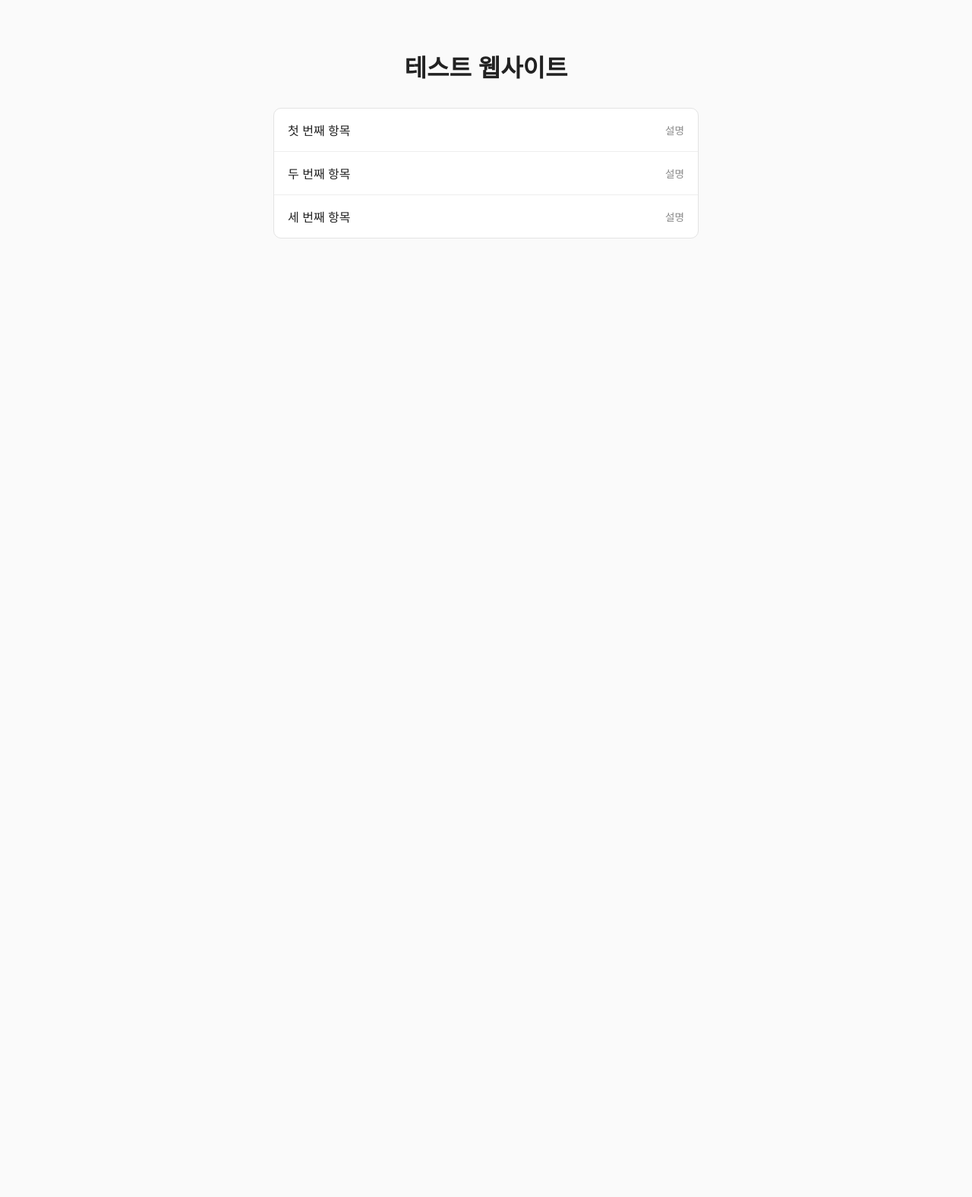
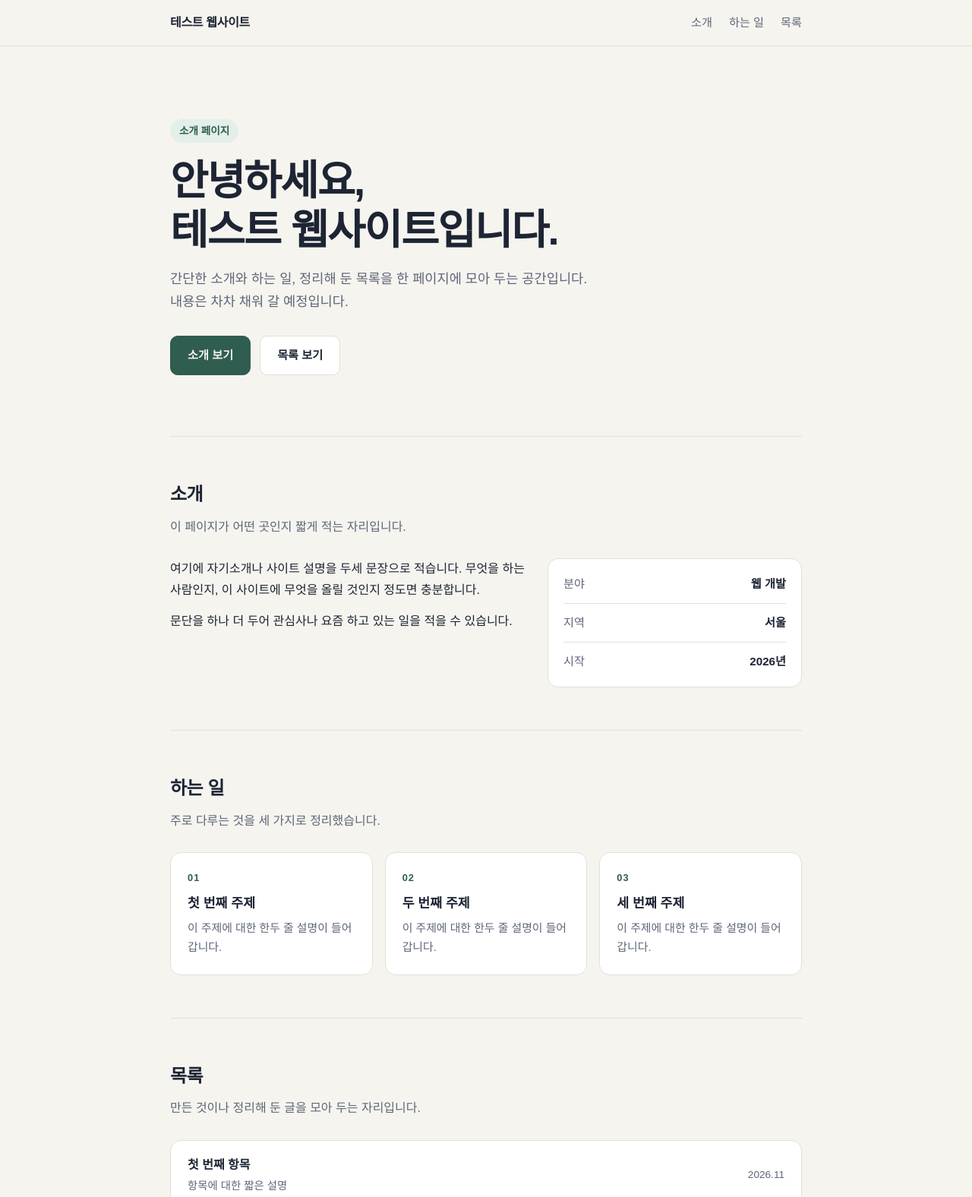
Before and after one commit to anthd227/test-website, a plain HTML site: page index.html in a window 1280 px wide. Shown: the top 1576 px of the page at 76% size. Before the commit the page ends 800 px from the top, so only its background shows below. Drawn offline with Linux system fonts and the light colour scheme.

Commit message:
feat: 소개 페이지 형식으로 개편

```diff
--- a/index.html
+++ b/index.html
@@ -5,25 +5,152 @@
 <meta name="viewport" content="width=device-width, initial-scale=1">
 <title>테스트 웹사이트</title>
 <style>
-  body { margin: 0; min-height: 100vh; font-family: "Malgun Gothic", "맑은 고딕", sans-serif; background: #fafafa; color: #222; }
-  main { max-width: 560px; margin: 0 auto; padding: 64px 20px; }
-  h1 { font-size: 2rem; font-weight: 600; margin: 0 0 32px; text-align: center; }
-  ul { list-style: none; margin: 0; padding: 0; background: #fff; border: 1px solid #e3e3e3; border-radius: 10px; overflow: hidden; }
-  li { border-bottom: 1px solid #eee; }
-  li:last-child { border-bottom: 0; }
-  li a, li span { display: flex; justify-content: space-between; align-items: center; padding: 16px 18px; color: inherit; text-decoration: none; }
-  li a:hover { background: #f3f6fa; }
-  li small { color: #888; font-size: 0.85rem; }
+  :root {
+    --bg: #f6f4ef; --card: #ffffff; --ink: #1d2433; --sub: #5d6678; --line: #e4e0d6;
+    --accent: #2f5d50; --accent-soft: #e3efe9;
+  }
+  @media (prefers-color-scheme: dark) {
+    :root { --bg: #12161d; --card: #1a2029; --ink: #e9edf3; --sub: #9aa5b6; --line: #2a3340;
+      --accent: #7fc8ad; --accent-soft: #1e3a33; }
+  }
+  * { box-sizing: border-box; }
+  html { scroll-behavior: smooth; }
+  body { margin: 0; background: var(--bg); color: var(--ink); line-height: 1.7;
+    font-family: "Pretendard", "Malgun Gothic", "맑은 고딕", "Apple SD Gothic Neo", sans-serif; }
+  a { color: inherit; text-decoration: none; }
+  .wrap { max-width: 880px; margin: 0 auto; padding: 0 24px; }
+
+  header { position: sticky; top: 0; background: color-mix(in srgb, var(--bg) 88%, transparent);
+    backdrop-filter: blur(8px); border-bottom: 1px solid var(--line); z-index: 10; }
+  header .wrap { display: flex; align-items: center; justify-content: space-between; height: 60px; }
+  .logo { font-weight: 700; letter-spacing: -0.02em; }
+  nav { display: flex; gap: 22px; font-size: 0.95rem; color: var(--sub); }
+  nav a:hover { color: var(--accent); }
+
+  .hero { padding: 96px 0 80px; }
+  .tag { display: inline-block; padding: 4px 12px; border-radius: 999px; background: var(--accent-soft);
+    color: var(--accent); font-size: 0.85rem; font-weight: 600; }
+  .hero h1 { font-size: clamp(2.2rem, 6vw, 3.4rem); line-height: 1.2; letter-spacing: -0.03em; margin: 18px 0 16px; }
+  .hero p { font-size: 1.1rem; color: var(--sub); max-width: 560px; margin: 0 0 30px; }
+  .btns { display: flex; gap: 12px; flex-wrap: wrap; }
+  .btn { padding: 12px 22px; border-radius: 10px; font-weight: 600; font-size: 0.95rem; border: 1px solid var(--line); background: var(--card); }
+  .btn.main { background: var(--accent); border-color: var(--accent); color: var(--bg); }
+  .btn:hover { transform: translateY(-1px); }
+
+  section { padding: 56px 0; border-top: 1px solid var(--line); }
+  h2 { font-size: 1.5rem; letter-spacing: -0.02em; margin: 0 0 8px; }
+  .lead { color: var(--sub); margin: 0 0 28px; }
+
+  .about { display: grid; grid-template-columns: 1.4fr 1fr; gap: 28px; align-items: start; }
+  .about p { margin: 0 0 14px; }
+  .facts { background: var(--card); border: 1px solid var(--line); border-radius: 14px; padding: 8px 20px; }
+  .facts div { display: flex; justify-content: space-between; padding: 12px 0; border-bottom: 1px solid var(--line); font-size: 0.95rem; }
+  .facts div:last-child { border-bottom: 0; }
+  .facts span { color: var(--sub); }
+
+  .cards { display: grid; grid-template-columns: repeat(3, 1fr); gap: 16px; }
+  .card { background: var(--card); border: 1px solid var(--line); border-radius: 14px; padding: 22px; }
+  .card .num { font-size: 0.8rem; font-weight: 700; color: var(--accent); letter-spacing: 0.08em; }
+  .card h3 { margin: 8px 0 6px; font-size: 1.08rem; }
+  .card p { margin: 0; color: var(--sub); font-size: 0.93rem; }
+
+  .list { list-style: none; margin: 0; padding: 0; background: var(--card); border: 1px solid var(--line); border-radius: 14px; overflow: hidden; }
+  .list li { display: flex; justify-content: space-between; align-items: center; gap: 16px; padding: 18px 22px; border-bottom: 1px solid var(--line); }
+  .list li:last-child { border-bottom: 0; }
+  .list b { font-weight: 600; }
+  .list p { margin: 2px 0 0; color: var(--sub); font-size: 0.9rem; }
+  .list small { color: var(--sub); white-space: nowrap; font-size: 0.85rem; }
+
+  footer { padding: 36px 0 56px; border-top: 1px solid var(--line); color: var(--sub); font-size: 0.9rem; text-align: center; }
+
+  @media (max-width: 680px) {
+    nav { gap: 14px; font-size: 0.88rem; }
+    .hero { padding: 64px 0 56px; }
+    .about, .cards { grid-template-columns: 1fr; }
+    .list li { flex-direction: column; align-items: flex-start; gap: 4px; }
+  }
 </style>
 </head>
 <body>
-<main>
-  <h1>테스트 웹사이트</h1>
-  <ul>
-    <li><span>첫 번째 항목 <small>설명</small></span></li>
-    <li><span>두 번째 항목 <small>설명</small></span></li>
-    <li><span>세 번째 항목 <small>설명</small></span></li>
-  </ul>
+
+<header>
+  <div class="wrap">
+    <a class="logo" href="#top">테스트 웹사이트</a>
+    <nav>
+      <a href="#about">소개</a>
+      <a href="#work">하는 일</a>
+      <a href="#list">목록</a>
+    </nav>
+  </div>
+</header>
+
+<main id="top">
+  <div class="wrap">
+
+    <div class="hero">
+      <span class="tag">소개 페이지</span>
+      <h1>안녕하세요,<br>테스트 웹사이트입니다.</h1>
+      <p>간단한 소개와 하는 일, 정리해 둔 목록을 한 페이지에 모아 두는 공간입니다. 내용은 차차 채워 갈 예정입니다.</p>
+      <div class="btns">
+        <a class="btn main" href="#about">소개 보기</a>
+        <a class="btn" href="#list">목록 보기</a>
+      </div>
+    </div>
+
+    <section id="about">
+      <h2>소개</h2>
+      <p class="lead">이 페이지가 어떤 곳인지 짧게 적는 자리입니다.</p>
+      <div class="about">
+        <div>
+          <p>여기에 자기소개나 사이트 설명을 두세 문장으로 적습니다. 무엇을 하는 사람인지, 이 사이트에 무엇을 올릴 것인지 정도면 충분합니다.</p>
+          <p>문단을 하나 더 두어 관심사나 요즘 하고 있는 일을 적을 수 있습니다.</p>
+        </div>
+        <div class="facts">
+          <div><span>분야</span><b>웹 개발</b></div>
+          <div><span>지역</span><b>서울</b></div>
+          <div><span>시작</span><b>2026년</b></div>
+        </div>
+      </div>
+    </section>
+
+    <section id="work">
+      <h2>하는 일</h2>
+      <p class="lead">주로 다루는 것을 세 가지로 정리했습니다.</p>
+      <div class="cards">
+        <div class="card">
+          <div class="num">01</div>
+          <h3>첫 번째 주제</h3>
+          <p>이 주제에 대한 한두 줄 설명이 들어갑니다.</p>
+        </div>
+        <div class="card">
+          <div class="num">02</div>
+          <h3>두 번째 주제</h3>
+          <p>이 주제에 대한 한두 줄 설명이 들어갑니다.</p>
+        </div>
+        <div class="card">
+          <div class="num">03</div>
+          <h3>세 번째 주제</h3>
+          <p>이 주제에 대한 한두 줄 설명이 들어갑니다.</p>
+        </div>
+      </div>
+    </section>
+
+    <section id="list">
+      <h2>목록</h2>
+      <p class="lead">만든 것이나 정리해 둔 글을 모아 두는 자리입니다.</p>
+      <ul class="list">
+        <li><div><b>첫 번째 항목</b><p>항목에 대한 짧은 설명</p></div><small>2026.11</small></li>
+        <li><div><b>두 번째 항목</b><p>항목에 대한 짧은 설명</p></div><small>2026.11</small></li>
+        <li><div><b>세 번째 항목</b><p>항목에 대한 짧은 설명</p></div><small>2026.11</small></li>
+      </ul>
+    </section>
+
+  </div>
 </main>
+
+<footer>
+  <div class="wrap">테스트 웹사이트 · 2026</div>
+</footer>
+
 </body>
 </html>
```
